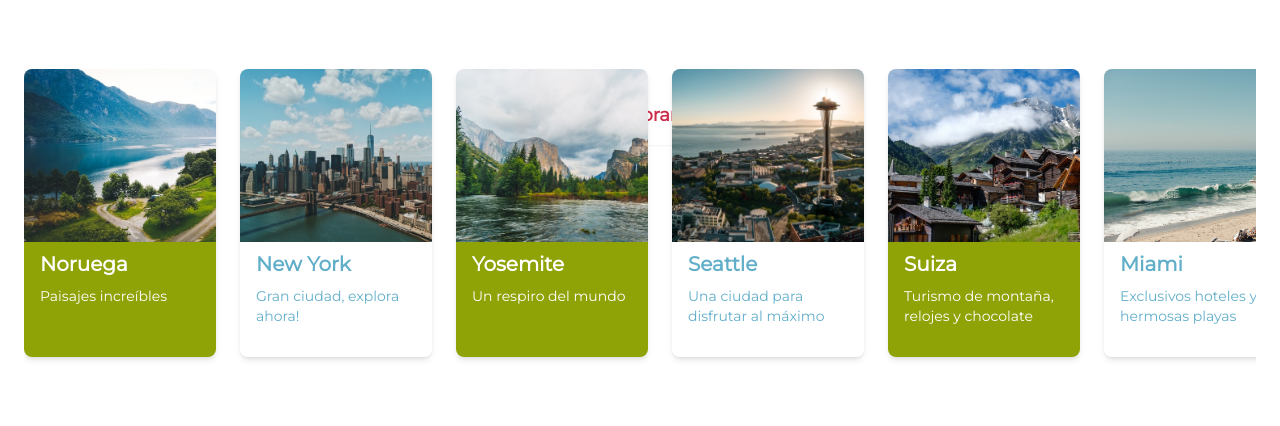
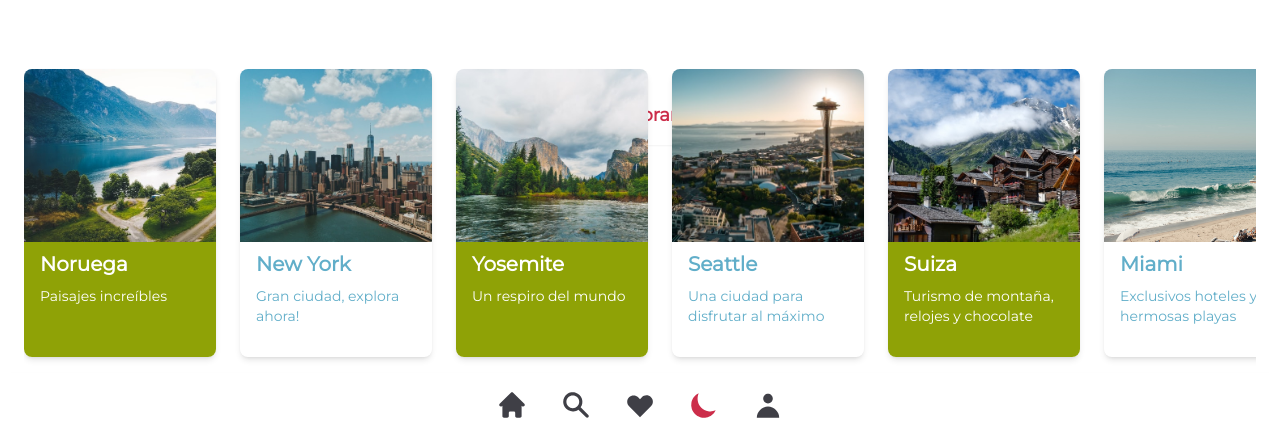
Before and after one commit to felipemunozca/platzi_cursoBasicoDeTailwind, a website: page public/index.html in a window 1280 px wide. Shown: the part 363-789 px from the top of the page. Drawn offline with Linux system fonts and the light colour scheme.

Commit message:
Clase 22 terminada.

```diff
--- a/public/index.html
+++ b/public/index.html
@@ -15,9 +15,7 @@
     <nav>
 
     </nav>
-    <div id="tab_bar">
 
-    </div>
     <!-- 21.2: Para no tener que meter el <footer> dentro de la etiqueta de <section> (Mala Practica), solo hay que cambiar la clase
     h-screen por h-auto -->
     <section class="w-full h-auto">
@@ -200,14 +198,35 @@
     <!-- 21.1: Se crea el footer y se le asigna una altura automática.
     NOTA: Si se deja el código tal cual, el footer aparecerá pegado debajo de la sección de card por lo que se debe ajustar también las
     clases en la etiqueta <section>  -->
-    <footer class="w-full h-auto bg-gray-100 p-6 space-y-2">
+    <footer class="w-full h-auto bg-gray-100 p-6 space-y-2 mb-12">
         <p class="text-lg">Acerca de</p>
         <p class="text-sm text-gray-300">Inversionistas</p>
-        <p class="text-sm text-gray-300">Empleos</p>
+        <p class="text-sm text-orange-400">Empleos</p>
         <p class="text-sm text-gray-300">Política de Privacidad</p>
         <p class="text-sm text-gray-300">Términos y Condiciones</p>
         <p class="text-sm text-gray-300">Platzi Travel,Inc</p>
         <p class="text-sm text-gray-300">Síguenos</p>
     </footer>
+
+    <!-- 22.1: Se mueve la tab bar desde el principio de la pagina, hasta el final. Un detalle es que con esto el código deja de ser
+    semántico, por lo que es UNA MALA PRACTICA. -->
+    <div class="w-full h-16 bg-white flex space-x-8 items-center justify-center fixed left-0 bottom-0 shadow-lg" id="tab_bar">
+        <a href="#home">
+            <img src="./svg/home.svg" width="32" height="32" class="fill-current text-gray-300" alt="">
+        </a>
+        <a href="#rentas_destacadas">
+            <img src="./svg/search.svg" width="32" height="32" class="fill-current text-gray-300" alt="">
+        </a>
+        <a href="#recomendadas">
+            <img src="./svg/heart.svg" width="32" height="32" class="fill-current text-gray-300" alt="">
+        </a>
+        <!-- 22.2: Para activar el dark mode en vez de una etiqueta <a> debe utilizarse un <button> -->
+        <button>
+            <img src="./svg/moon.svg" width="32" height="32" class="fill-current text-gray-300" alt="">
+        </button>
+        <a href="">
+            <img src="./svg/user.svg" width="32" height="32" class="fill-current text-gray-300" alt="">
+        </a>
+    </div>
 </body>
 </html>
```
Also changed, not shown: public/css/tailwind.css.
